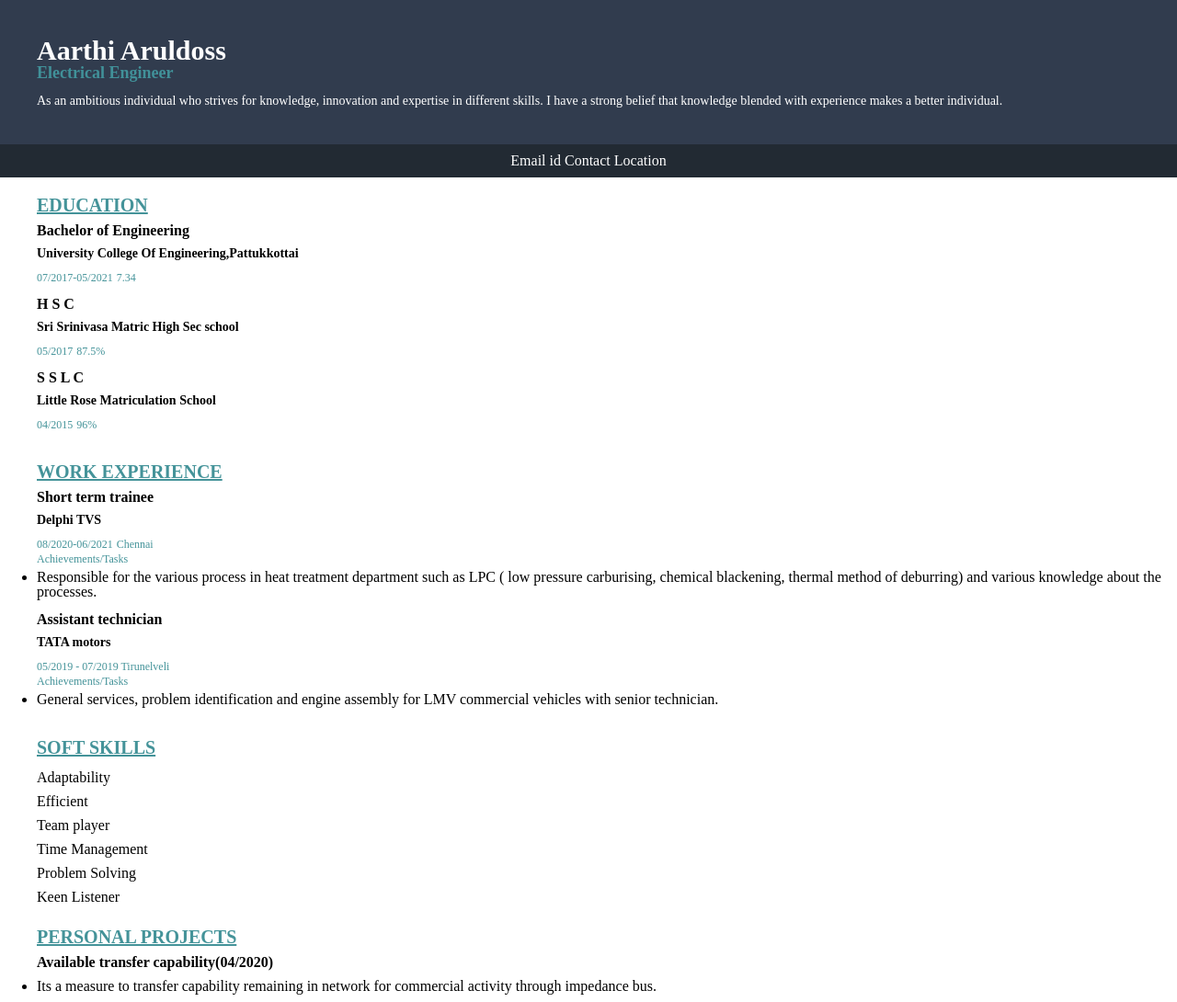
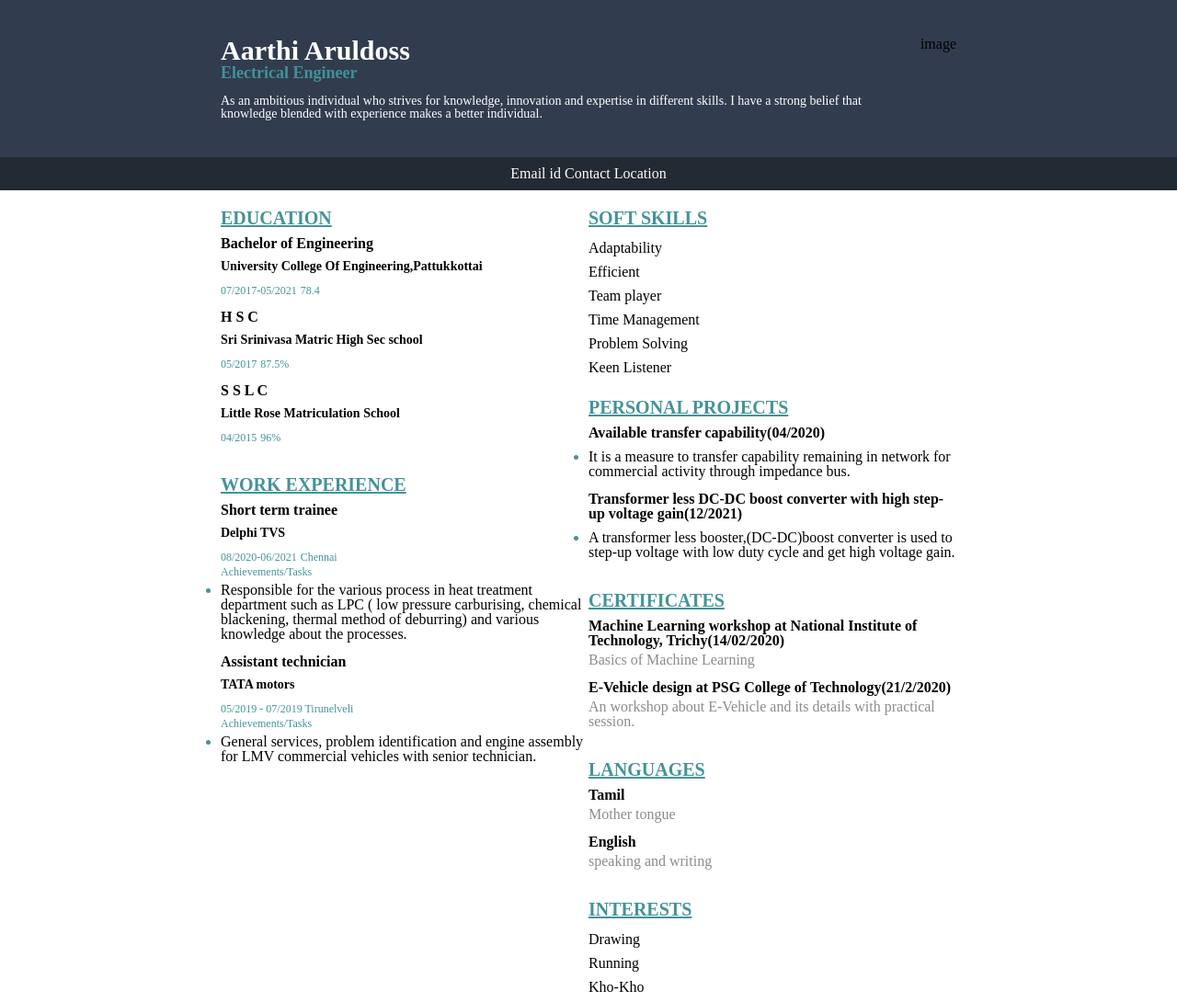
Before and after one commit to FabevyVel/fsd-03-project-1, a website: page aarthi/index.html in a window 1280 px wide. Shown: the top 1090 px of the page at 92% size. Drawn offline with Linux system fonts and the light colour scheme.

Commit message:
flex and container

```diff
--- a/aarthi/css/main.css
+++ b/aarthi/css/main.css
@@ -1,9 +1,9 @@
-#header {
+ .header-wrapper{
     background-color:#313c4e;
+ }
+ #header {
     padding-top: 40px;
     padding-bottom: 40px;
-    padding-right: 30px;
-    padding-left: 40px;
 }
 #header h1 {
     color:#fff;
@@ -30,9 +30,6 @@
     color:#fff;
     text-decoration:none;
 }
-#main-content{
-    padding-left: 40px;
-}
 .content-box-details .content-box-detail{
     padding-bottom: 14px;
 }
@@ -49,7 +46,8 @@
 }
 .content-box-details.content-box-detail h3{
     color:black;
-    font-size: 18px;
+    font-size: 16px;
+    font-weight: lighter;
 }
 .content-box-detail h4{
     color:black;
@@ -59,6 +57,10 @@
 }
 .content-box-detail ul{
     padding-top: 5px;
+    color:#449399;
+}
+.content-box-detail p{
+    color:black;
 }
 .content-box-detail h5{
     padding-bottom: 5px;
@@ -74,3 +76,26 @@
    padding-top: 5px;
    padding-bottom: 5px;
 }
+#header{
+    display: flex;
+}
+#main-content{
+    display:flex;
+}
+#left{
+    width:50%;
+}
+#right{
+    width:50%;
+}
+.About-left{
+    width:75%;
+}
+.About-right{
+    width:25%
+}
+.container{
+    width:800px;
+    margin-left: auto;
+    margin-right: auto;
+}
--- a/aarthi/index.html
+++ b/aarthi/index.html
@@ -9,14 +9,21 @@
     <link rel="stylesheet" href="css/main.css" />
   </head>
   <body>
+    <div class="header-wrapper">
+      <div class="container">
         <div id="header">
+          <div class="about-left">
             <h1>Aarthi Aruldoss</h1>
             <h3>Electrical Engineer</h3>
             <p>
-        As an ambitious individual who strives for knowledge, innovation and
-        expertise in different skills. I have a strong belief that knowledge
-        blended with experience makes a better individual.
+              As an ambitious individual who strives for knowledge, innovation
+              and expertise in different skills. I have a strong belief that
+              knowledge blended with experience makes a better individual.
             </p>
+          </div>
+          <div class="about-right">image</div>
+        </div>
+      </div>
     </div>
     <div id="contact">
       <a href="mailto:aarthidoss1999@gmail.com">Email id</a>
@@ -27,6 +34,8 @@
         >Location</a
       >
     </div>
+    <div class="main-content-wrapper">
+      <div class="container">
         <div id="main-content">
           <div id="left">
             <div class="content-box">
@@ -37,7 +46,7 @@
                   <h4>University College Of Engineering,Pattukkottai</h4>
                   <div>
                     <span class="highlight-text-1">07/2017-05/2021</span>
-                <span class="highlight-text-1">7.34</span>
+                    <span class="highlight-text-1">78.4</span>
                   </div>
                 </div>
                 <div class="content-box-detail">
@@ -66,13 +75,15 @@
                   <h4>Delphi TVS</h4>
                   <span class="highlight-text-1">08/2020-06/2021</span>
                   <span class="highlight-text-1">Chennai</span>
-              <div><span class="highlight-text-1">Achievements/Tasks</span></div>
+                  <div>
+                    <span class="highlight-text-1">Achievements/Tasks</span>
+                  </div>
                   <ul>
                     <li>
-                  Responsible for the various process in heat treatment
-                  department such as LPC ( low pressure carburising, chemical
-                  blackening, thermal method of deburring) and various knowledge
-                  about the processes.
+                        <p>Responsible for the various process in heat treatment
+                      department such as LPC ( low pressure carburising,
+                      chemical blackening, thermal method of deburring) and
+                      various knowledge about the processes.</p>
                     </li>
                   </ul>
                 </div>
@@ -82,11 +93,14 @@
                   <div>
                     <span class="highlight-text-1">05/2019 - 07/2019 </span>
                     <span class="highlight-text-1">Tirunelveli</span>
-                <div><span class="highlight-text-1">Achievements/Tasks</span></div>
+                    <div>
+                      <span class="highlight-text-1">Achievements/Tasks</span>
+                    </div>
                     <ul>
                       <li>
-                    General services, problem identification and engine assembly
-                    for LMV commercial vehicles with senior technician.
+                         <p>General services, problem identification and engine
+                        assembly for LMV commercial vehicles with senior
+                        technician.</p>
                       </li>
                     </ul>
                   </div>
@@ -113,20 +127,21 @@
                   <h5>Available transfer capability(04/2020)</h5>
                   <ul>
                     <li>
-                  Its a measure to transfer capability remaining in network for
-                  commercial activity through impedance bus.
+                         <p>It is a measure to transfer capability remaining in network
+                      for commercial activity through impedance bus.</p>
                     </li>
                   </ul>
                 </div>
                 <div class="content-box-detail">
                   <h5>
-                Transformer less DC-DC boost converter with high step-up voltage
-                gain(12/2021)
+                    Transformer less DC-DC boost converter with high step-up
+                    voltage gain(12/2021)
                   </h5>
                   <ul>
                     <li>
-                  A transformer less booster,(DC-DC)boost converter is used to
-                  step-up voltage with low duty cycle and get high voltage gain.
+                          <p>A transformer less booster,(DC-DC)boost converter is used
+                      to step-up voltage with low duty cycle and get high
+                      voltage gain.</p>
                     </li>
                   </ul>
                 </div>
@@ -137,13 +152,17 @@
               <div class="content-box-details">
                 <div class="content-box-detail">
                   <h5>
-                Machine Learning workshop at National Institute of Technology,
-                Trichy(14/02/2020)
+                    Machine Learning workshop at National Institute of
+                    Technology, Trichy(14/02/2020)
                   </h5>
-              <span class="highlight-text-2">Basics of Machine Learning</span>
+                  <span class="highlight-text-2"
+                    >Basics of Machine Learning</span
+                  >
                 </div>
                 <div class="content-box-detail">
-              <h5>E-Vehicle design at PSG College of Technology(21/2/2020)</h5>
+                  <h5>
+                    E-Vehicle design at PSG College of Technology(21/2/2020)
+                  </h5>
                   <span class="highlight-text-2">
                     An workshop about E-Vehicle and its details with practical
                     session.
@@ -160,9 +179,7 @@
                 </div>
                 <div class="content-box-detail">
                   <h5>English</h5>
-              <span class="highlight-text-2">
-                speaking and writing
-              </span>
+                  <span class="highlight-text-2"> speaking and writing </span>
                 </div>
               </div>
             </div>
@@ -176,5 +193,7 @@
             </div>
           </div>
         </div>
+      </div>
+    </div>
   </body>
 </html>
```
Also changed, not shown: index.html (+1 -0 lines). Lines whose indentation alone changed are shown as unchanged.
